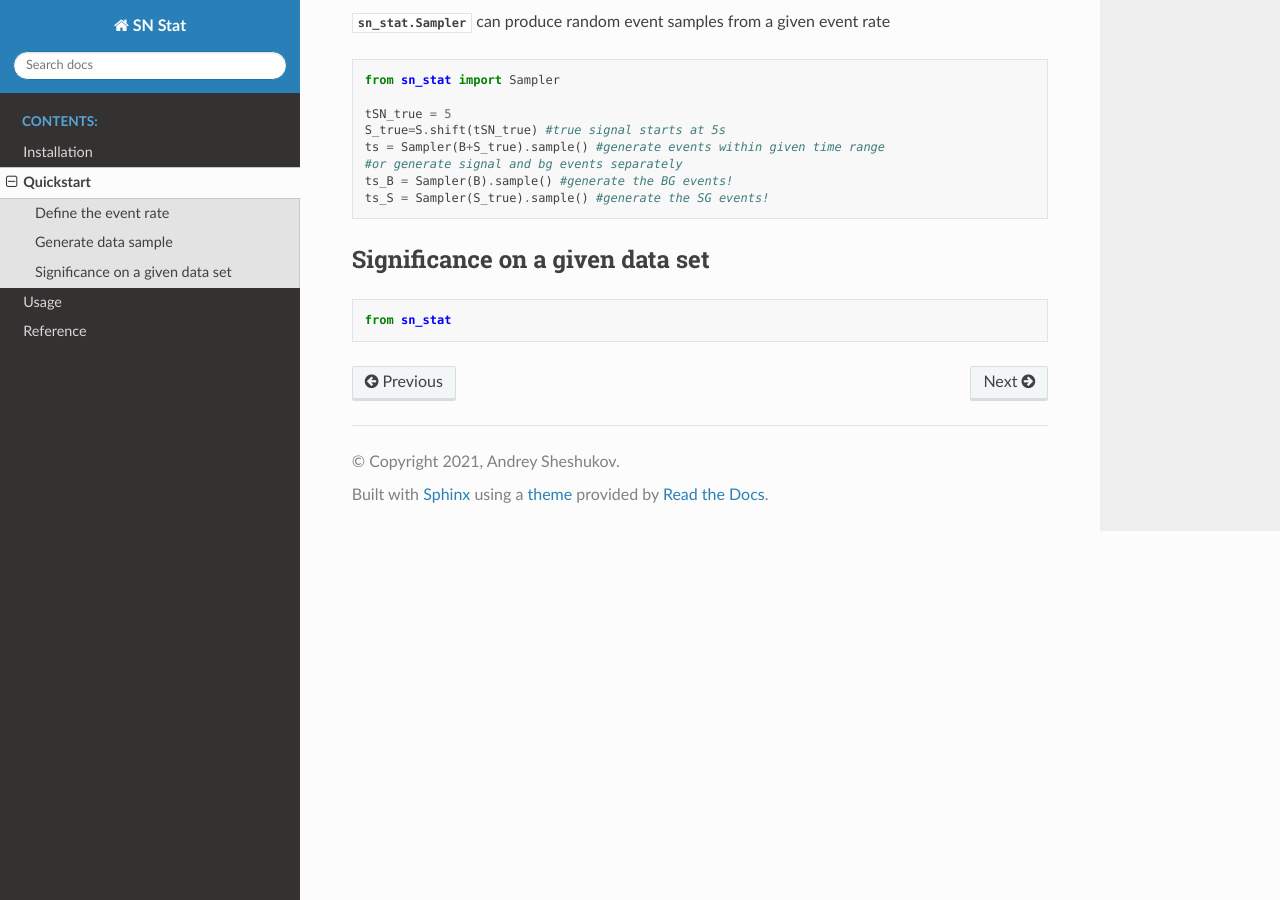
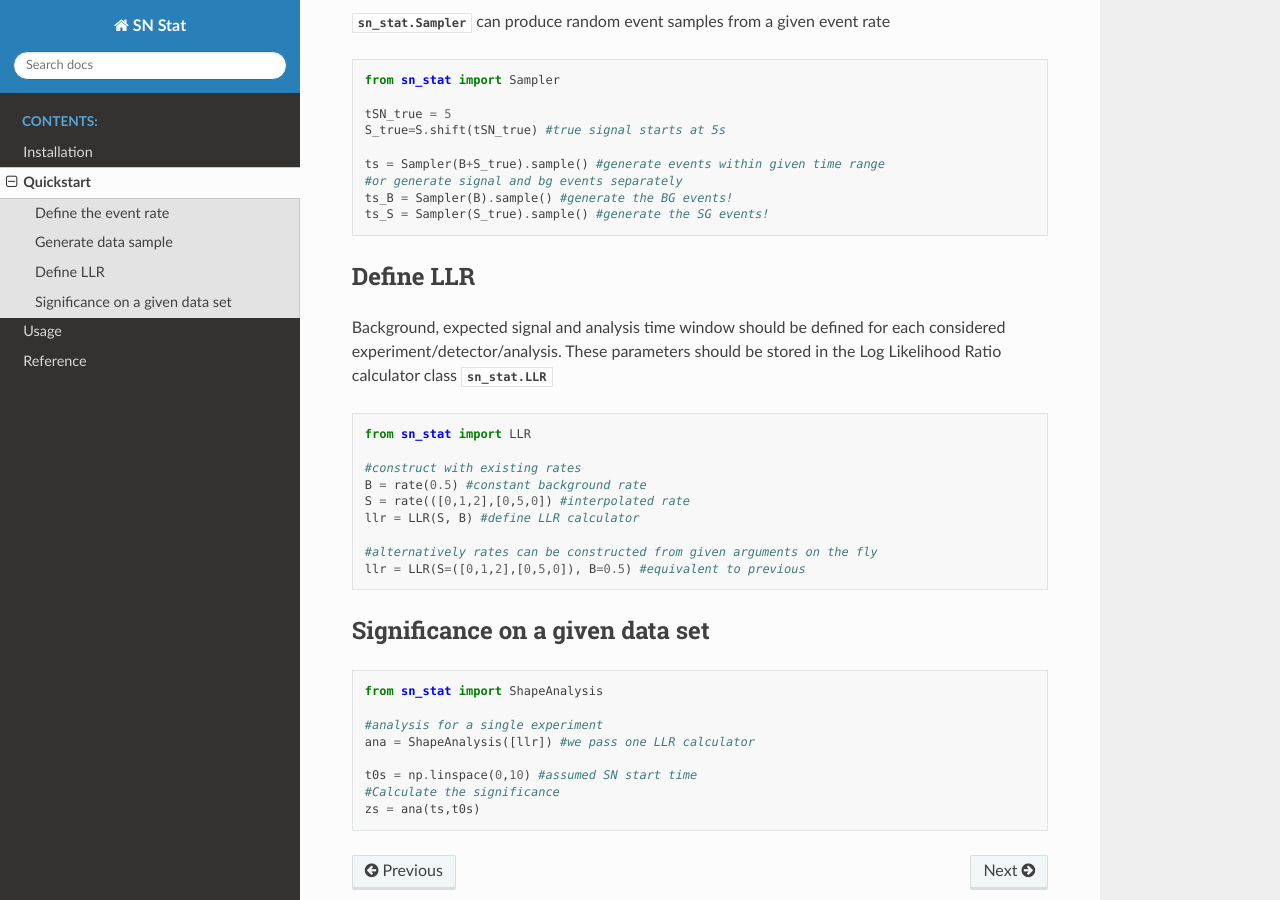
Before and after one commit to Sheshuk/sn_stat, a Sphinx documentation site: the page built from docs/quickstart.rst, in a window 1280 px wide and 900 px high, scrolled down 427 px. Built offline with Sphinx 7.4.7 and the Read the Docs theme 2.0.0, drawn with Linux system fonts in a browser that asks for light colours.

Commit message:
Added LLR section to quickstart

```diff
--- a/docs/quickstart.rst
+++ b/docs/quickstart.rst
@@ -22,13 +22,38 @@ Generate data sample
 
     tSN_true = 5
     S_true=S.shift(tSN_true) #true signal starts at 5s
+
     ts = Sampler(B+S_true).sample() #generate events within given time range
     #or generate signal and bg events separately
     ts_B = Sampler(B).sample() #generate the BG events!
     ts_S = Sampler(S_true).sample() #generate the SG events!
 
+Define LLR
+----------
+Background, expected signal and analysis time window should be defined for each considered experiment/detector/analysis.
+These parameters should be stored in the Log Likelihood Ratio calculator class :class:`sn_stat.LLR`
+
+.. code-block:: python
+
+    from sn_stat import LLR
+
+    #construct with existing rates
+    B = rate(0.5) #constant background rate
+    S = rate(([0,1,2],[0,5,0]) #interpolated rate
+    llr = LLR(S, B) #define LLR calculator
+
+    #alternatively rates can be constructed from given arguments on the fly
+    llr = LLR(S=([0,1,2],[0,5,0]), B=0.5) #equivalent to previous
+
 Significance on a given data set
 --------------------------------
 .. code-block:: python
 
-    from sn_stat
+    from sn_stat import ShapeAnalysis
+
+    #analysis for a single experiment
+    ana = ShapeAnalysis([llr]) #we pass one LLR calculator
+
+    t0s = np.linspace(0,10) #assumed SN start time
+    #Calculate the significance
+    zs = ana(ts,t0s)
```
